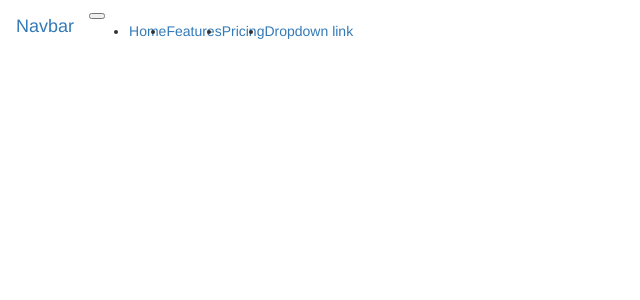
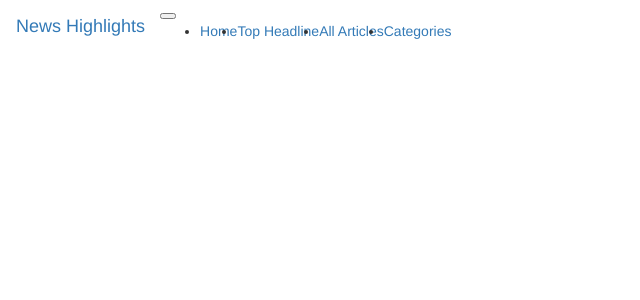
Before and after one commit to SophiaNM/NewsHighlight, a Flask app: template app/templates/base.html in a window 1280 px wide. Shown: the top 300 px of the page, without its empty margins (0-640 px from the left). Run offline with Flask 2, Linux system fonts and the light colour scheme; the template is opened without the code that fills it, so the values that code supplies are empty; parts of the project's set-up code (start-up, migrations or seed data) failed here and were passed over; some libraries are stand-ins or nearby versions.

Commit message:
Modified navbar appearance

```diff
--- a/app/templates/navbar.html
+++ b/app/templates/navbar.html
@@ -1,27 +1,30 @@
-<nav class="navbar navbar-expand-lg navbar-light bg-light">
-  <a class="navbar-brand" href="#">Navbar</a>
+<nav class="navbar navbar-expand-lg navbar-light fixed-top opaque-navbar">
+  <a class="navbar-brand" href="/">News Highlights</a>
   <button class="navbar-toggler" type="button" data-toggle="collapse" data-target="#navbarNavDropdown" aria-controls="navbarNavDropdown" aria-expanded="false" aria-label="Toggle navigation">
     <span class="navbar-toggler-icon"></span>
   </button>
-  <div class="collapse navbar-collapse" id="navbarNavDropdown">
+  <div class="collapse navbar-collapse order-3" id="navbarNavDropdown">
     <ul class="navbar-nav">
       <li class="nav-item active">
-        <a class="nav-link" href="#">Home <span class="sr-only">(current)</span></a>
+        <a class="nav-link" href="/">Home <span class="sr-only">(current)</span></a>
       </li>
       <li class="nav-item">
-        <a class="nav-link" href="#">Features</a>
+        <a class="nav-link" href="/topheadlines&40">Top Headline</a>
       </li>
       <li class="nav-item">
-        <a class="nav-link" href="#">Pricing</a>
+        <a class="nav-link" href="/everything&40">All Articles</a>
       </li>
       <li class="nav-item dropdown">
         <a class="nav-link dropdown-toggle" href="#" id="navbarDropdownMenuLink" data-toggle="dropdown" aria-haspopup="true" aria-expanded="false">
-          Dropdown link
+          Categories
         </a>
         <div class="dropdown-menu" aria-labelledby="navbarDropdownMenuLink">
-          <a class="dropdown-item" href="#">Action</a>
-          <a class="dropdown-item" href="#">Another action</a>
-          <a class="dropdown-item" href="#">Something else here</a>
+          <a class="dropdown-item" href="/#general">General</a>
+          <a class="dropdown-item" href="/#business">Business</a>
+          <a class="dropdown-item" href="/#technology">Technology</a>
+          <a class="dropdown-item" href="/#sports">Sports</a>
+          <a class="dropdown-item" href="/#entertainment">Entertainment</a>
+          <a class="dropdown-item" href="/#science">Science</a>
         </div>
       </li>
     </ul>
```
